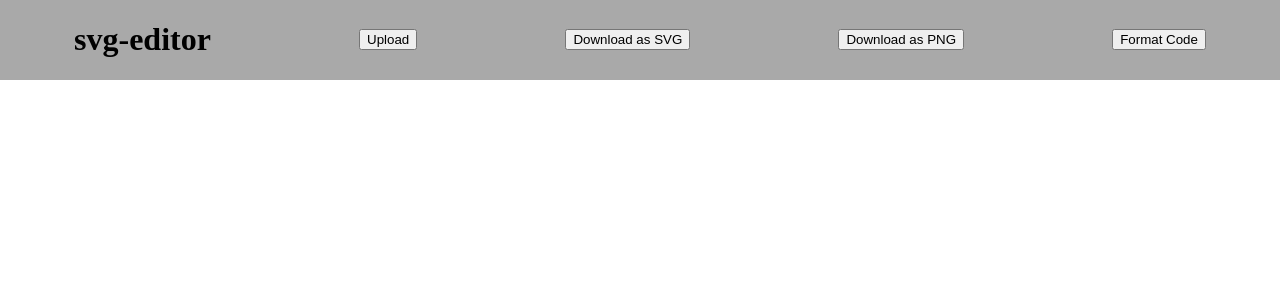
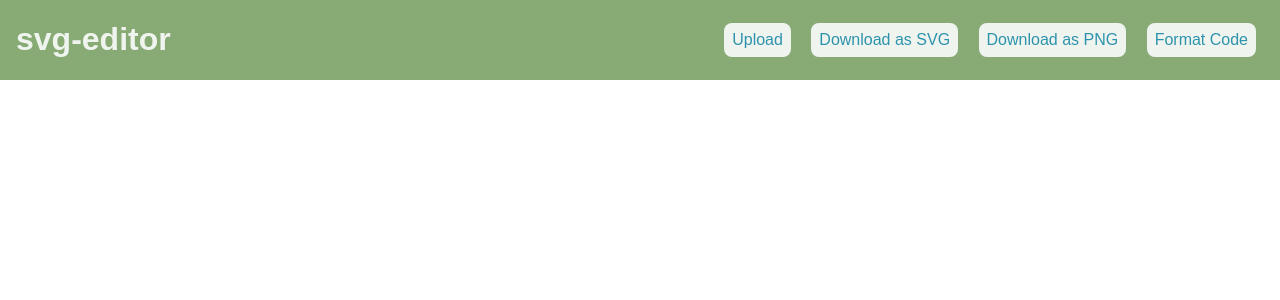
Before and after one commit to LeoDog896/svg-editor, a SvelteKit app: page / in a window 1280 px wide. Shown: the top 300 px of the page. Built offline with nearby package versions, Linux system fonts and the light colour scheme.

Commit message:
feat: ehh styling

```diff
--- a/package.json
+++ b/package.json
@@ -13,6 +13,7 @@
 		"format": "prettier --plugin-search-dir . --write ."
 	},
 	"devDependencies": {
+		"@fontsource-variable/manrope": "^5.0.8",
 		"@playwright/test": "^1.28.1",
 		"@sveltejs/adapter-static": "^2.0.3",
 		"@sveltejs/kit": "^1.20.4",
--- a/src/app.css
+++ b/src/app.css
@@ -4,4 +4,5 @@ html {
 	height: 100%;
 	margin: 0;
 	padding: 0;
+    font-family: 'Manrope Variable', sans-serif;
 }
--- a/src/routes/+layout.svelte
+++ b/src/routes/+layout.svelte
@@ -1,5 +1,6 @@
 <script lang="ts">
 	import '../app.css';
+    import '@fontsource-variable/manrope';
 </script>
 
 <slot />
--- a/src/routes/+page.svelte
+++ b/src/routes/+page.svelte
@@ -11,7 +11,7 @@
 
 	let value = `<!-- orange star -->
 <svg width="200" height="200" xmlns="http://www.w3.org/2000/svg">
-    <polygon points="100,25 120,75 170,75 130,115 150,165 100,135 50,165 70,115 30,75 80,75" fill="orange" />
+    <polygon points="100,25 120,75 170,75 130,115 150,165 100,135 50,165 70,115 30,75 80,75" fill="#DBD56E" />
 </svg>
 `;
 
@@ -51,10 +51,12 @@
 
 <header>
 	<h1>svg-editor</h1>
-	<button on:click={() => fileUpload.click()}>Upload</button>
-	<button on:click={downloadSVG}>Download as SVG</button>
-    <button on:click={downloadPNG}>Download as PNG</button>
-    <button>Format Code</button>
+    <div id="buttons">
+        <button on:click={() => fileUpload.click()}>Upload</button>
+        <button on:click={downloadSVG}>Download as SVG</button>
+        <button on:click={downloadPNG}>Download as PNG</button>
+        <button>Format Code</button>
+    </div>
 </header>
 
 <input
@@ -92,10 +94,37 @@
 
 	header {
 		display: flex;
-		justify-content: space-around;
+		justify-content: space-between;
 		align-items: center;
-		background-color: darkgray;
+		background-color: #88AB75;
+        color: #F0F4EF;
 	}
+
+    #buttons button {
+        padding: 0.5rem;
+        margin: 0.5rem;
+        border-radius: 0.5rem;
+        border: none;
+        background-color: #F0F4EF;
+        color: #2D93AD;
+        font-size: 1rem;
+        font-family: 'Manrope Variable', sans-serif;
+    }
+
+    #buttons button:hover {
+        background-color: #2D93AD;
+        color: #F0F4EF;
+        cursor: pointer;
+    }
+
+    header h1 {
+        margin-left: 1rem;
+        font-weight: 800;
+    }
+
+    header #buttons {
+        margin-right: 1rem;
+    }
 
 	#display {
 		display: flex;
```
Also changed, not shown: 1 other file (tests, documents, lock files or other folders).
